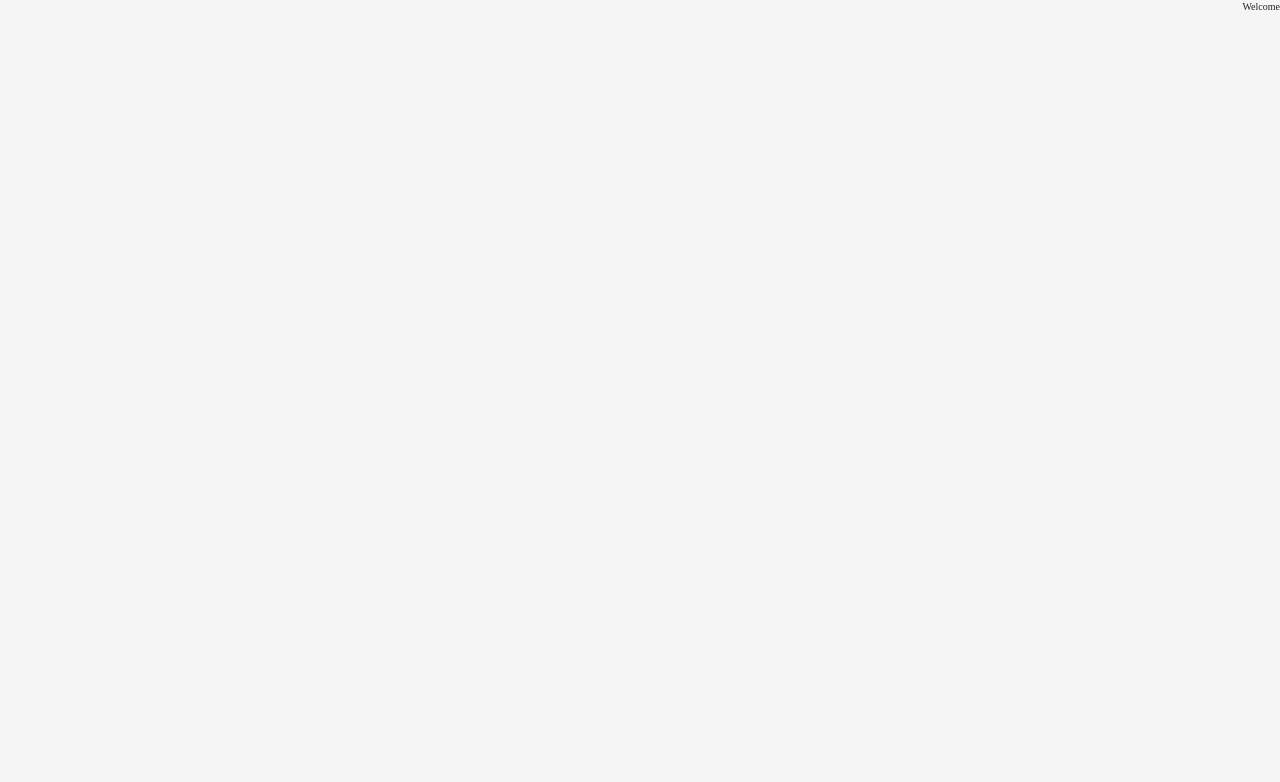
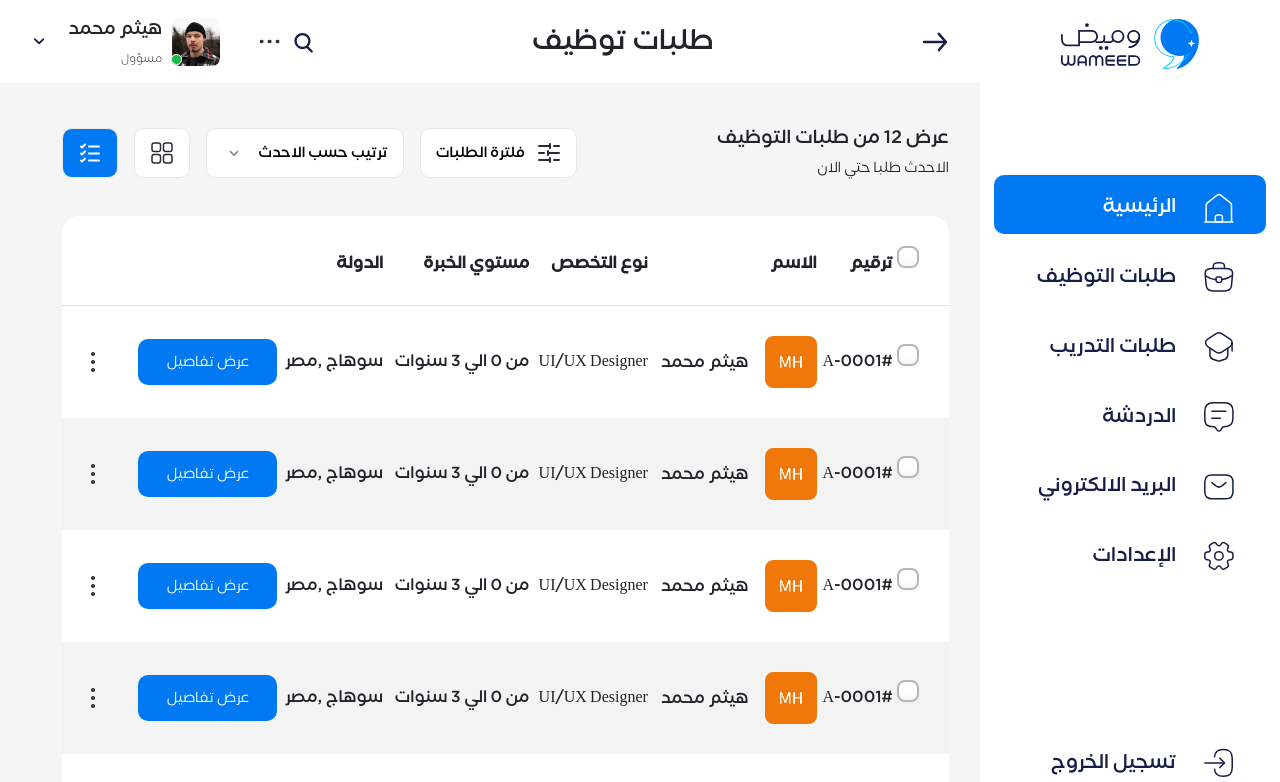
Before and after one commit to alzeqri1997/wameed-dashboard, a React (Create React App) app: page / in a window 1280 px wide. Shown: the top 782 px of the page. Built offline with nearby package versions, Linux system fonts and the light colour scheme.

Commit message:
update app Component

```diff
--- a/src/App.js
+++ b/src/App.js
@@ -1,7 +1,25 @@
+import React, { useState } from 'react';
+
 import './App.scss';
-
+import Sidebar from './components/Sidebar/Sidebar';
+import Header from './components/Header/Header';
+import Main from './components/Main/Main';
+import Filter from './components/Filter/Filter';
 function App() {
-  return <div className="App">Welcome</div>;
+  const [isNavOpen, setIsNavOpen] = useState(true);
+  const [isFilterOpen, setIsFilterOpen] = useState(false);
+  return (
+    <div className="App">
+      <Header isNavOpen={isNavOpen} setIsNavOpen={setIsNavOpen} />
+      <Sidebar isNavOpen={isNavOpen} setIsNavOpen={setIsNavOpen} />
+      <Main
+        setIsFilterOpen={setIsFilterOpen}
+        isFilterOpen={isFilterOpen}
+        isNavOpen={isNavOpen}
+      />
+      {isFilterOpen && <Filter setIsFilterOpen={setIsFilterOpen} />}
+    </div>
+  );
 }
 
 export default App;
```
